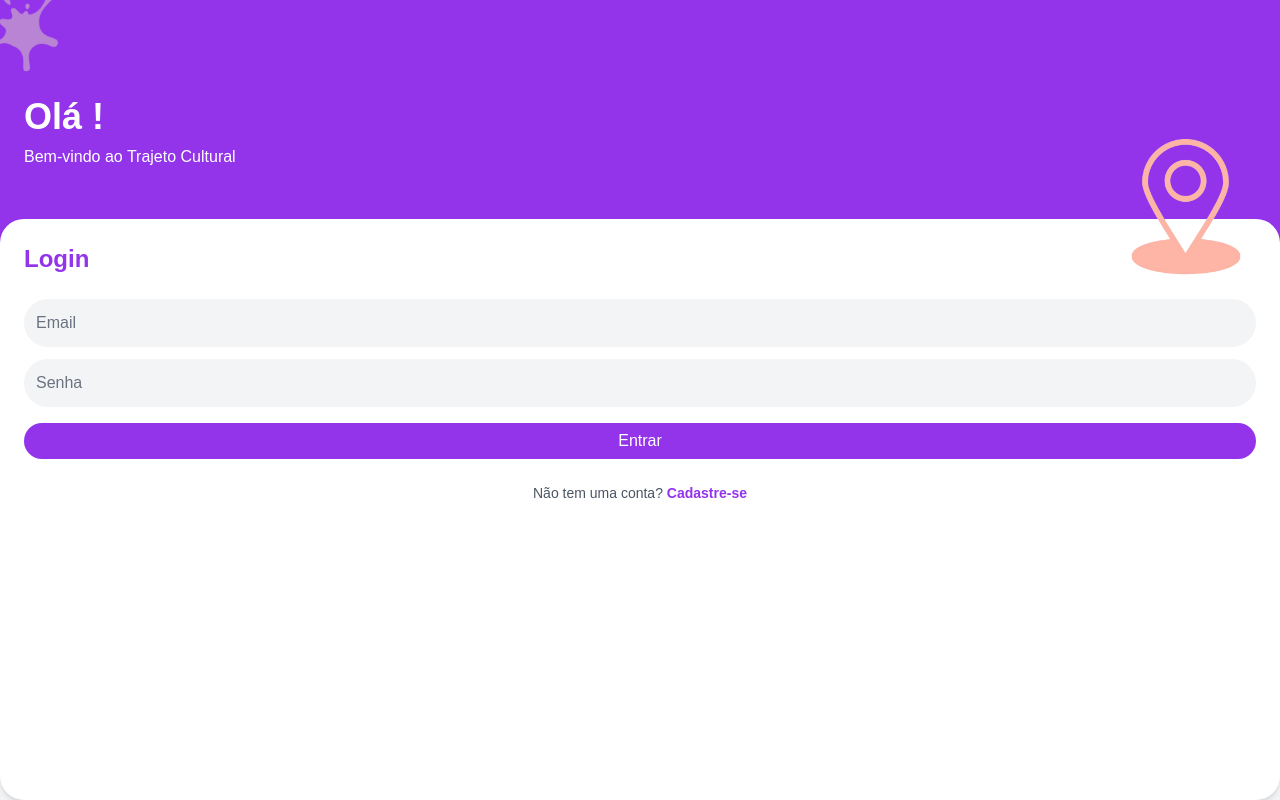
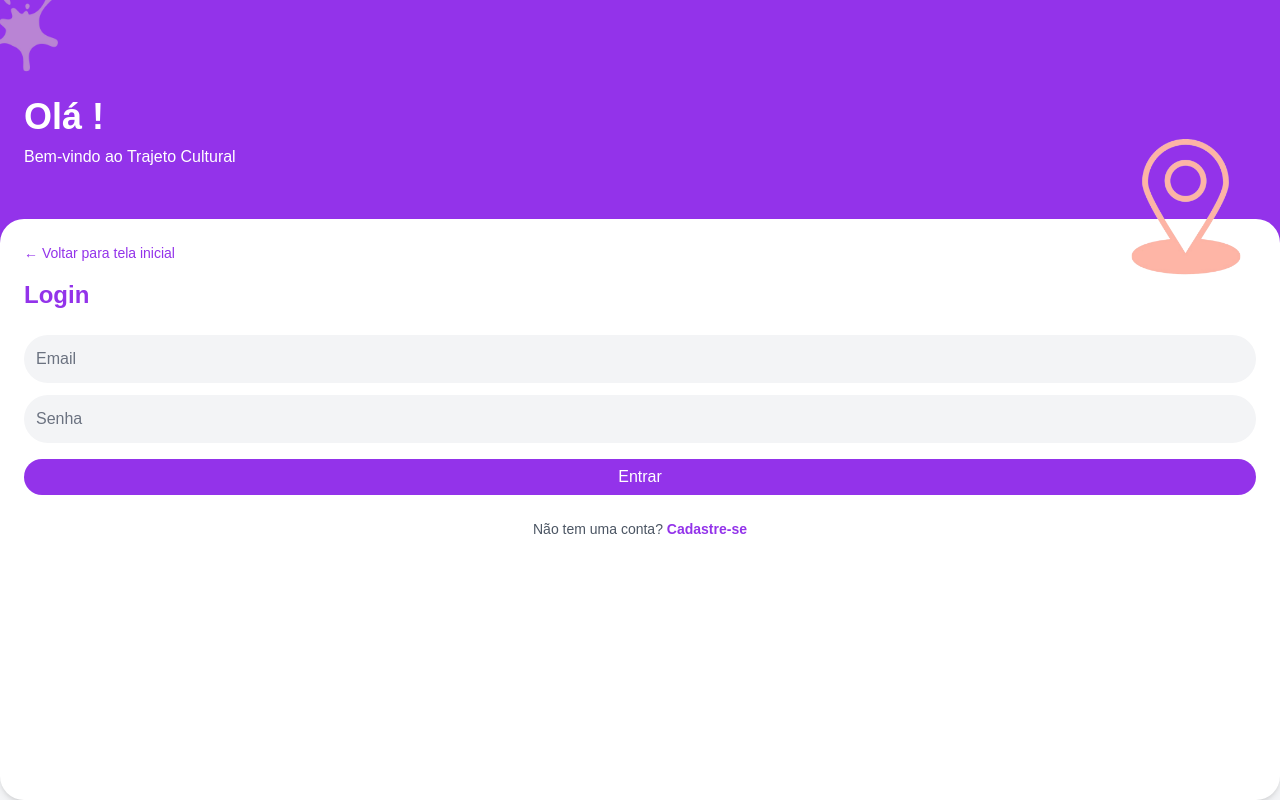
Before and after one commit to elc1074/trajeto-cultural-frontend, a React (Vite) app: page /login in a window 1280 px wide. Built offline with nearby package versions, Linux system fonts and the light colour scheme; no server answers.

Commit message:
👔 feat : button of the back to start page

```diff
--- a/src/pages/Login.jsx
+++ b/src/pages/Login.jsx
@@ -76,6 +76,12 @@ const Login = () => {
 
       <div className="z-10 -mt-12 flex flex-1 flex-col items-center justify-start">
         <div className="relative flex h-full w-full flex-col items-center rounded-3xl bg-white p-6 shadow-md">
+          <button
+          className="mb-4 flex self-start text-sm text-purple-600"
+          onClick={() => navigate("/")}
+        >
+          ← Voltar para tela inicial
+        </button>
           <h2 className="mb-6 self-start text-2xl font-semibold text-purple-600">
             Login
           </h2>
```
